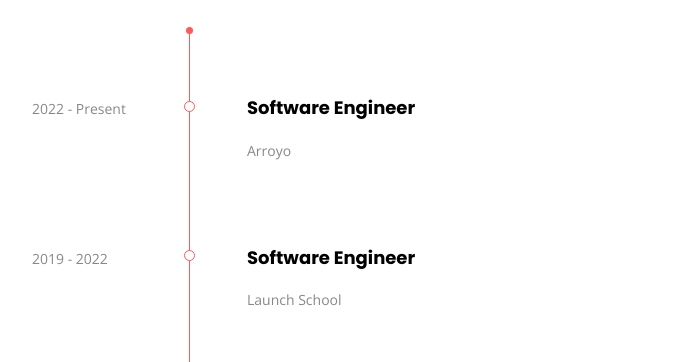
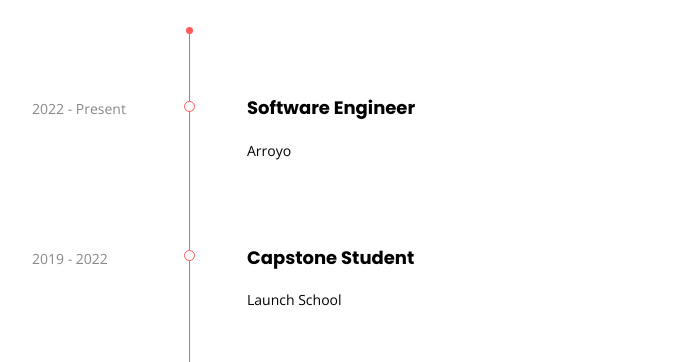
Before and after one commit to donald-p-redding/personal_website, a React (Create React App) app: page / in a window 1280 px wide. Shown: the part 5540-5902 px from the top of the page, without its empty margins (368-1042 px from the left). Built offline with nearby package versions, Linux system fonts and the light colour scheme.

Commit message:
added Capstone Student + links to sites in Experience section

```diff
--- a/src/components/Items/Experience.jsx
+++ b/src/components/Items/Experience.jsx
@@ -1,6 +1,6 @@
 import React from "react";
 
-function Experience({ experience: { year, degree, content } }) {
+function Experience({ experience: { year, degree, content, link } }) {
   return (
     <div className="entry">
       <div className="title">
@@ -8,7 +8,7 @@ function Experience({ experience: { year, degree, content } }) {
       </div>
       <div className="body">
         <h4 className="mt-0">{degree}</h4>
-        <p>{content}</p>
+        {link ? <a target="_blank" rel="noreferrer" href={link}>{content}</a> : <p>{content}</p>}
       </div>
     </div>
   );
--- a/src/components/Sections/Experiences.jsx
+++ b/src/components/Sections/Experiences.jsx
@@ -6,13 +6,15 @@ const experiencesData = [
     id: 1,
     year: "2022 - Present",
     degree: "Software Engineer",
+    link: "https://www.arroyoframework.com/",
     content:
-      "Arroyo",
+      `Arroyo`,
   },
   {
     id: 2,
     year: "2019 - 2022",
-    degree: "Software Engineer",
+    degree: "Capstone Student",
+    link: "https://launchschool.com/",
     content:
       "Launch School",
   },
```
